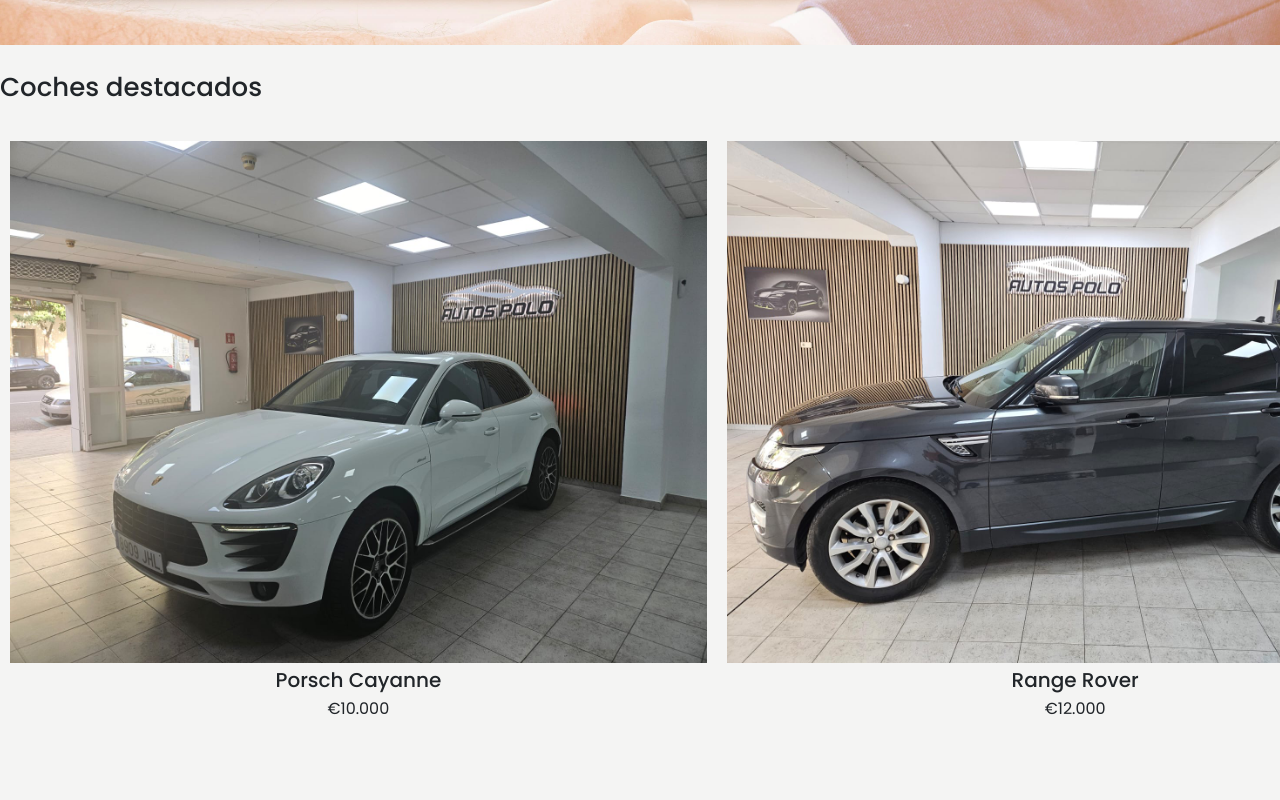
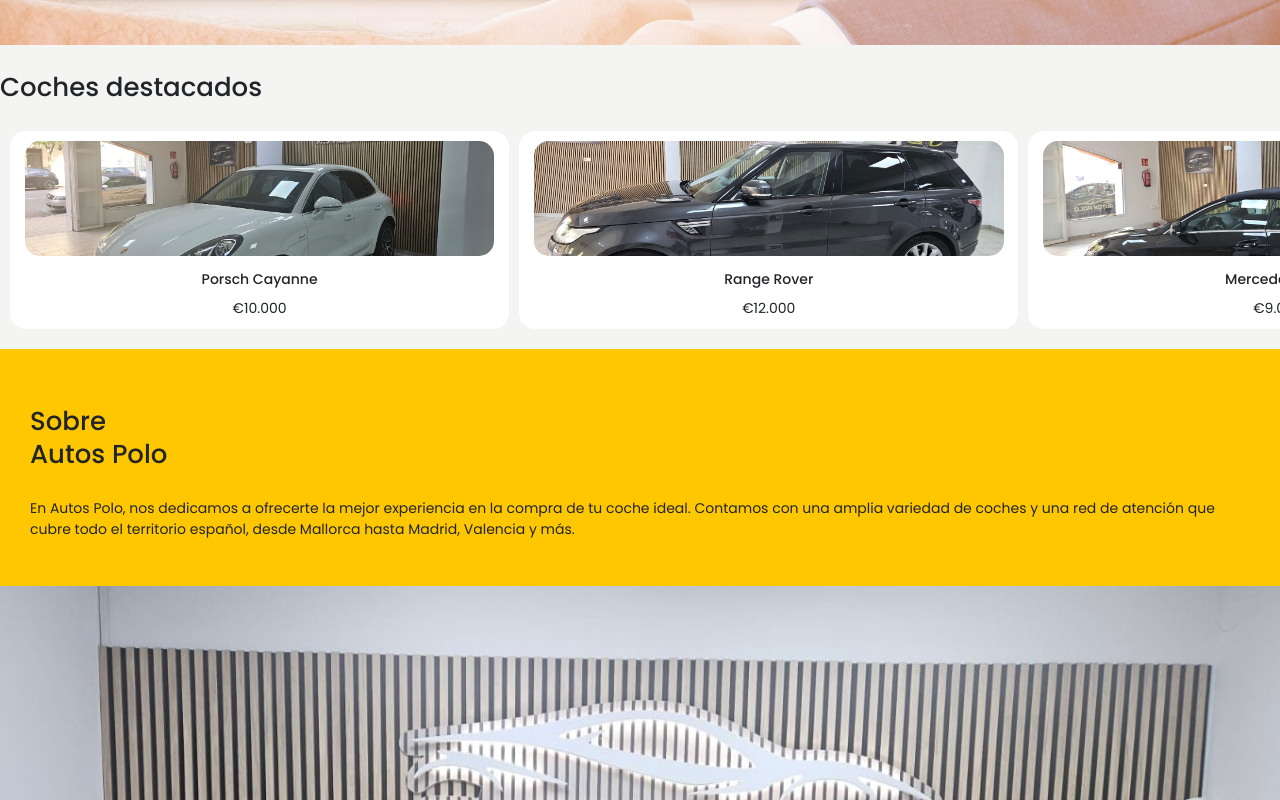
Before and after one commit to justinait/autospolo, a React (Vite) app: page / in a window 1280 px wide. Shown: the part 660-1460 px from the top of the page. Built offline with nearby package versions, Linux system fonts and the light colour scheme; a web font is replaced by a local one.

Commit message:
carousel

```diff
--- a/src/Components/Home/Starred/Starred.css
+++ b/src/Components/Home/Starred/Starred.css
@@ -1,44 +1,33 @@
 .starredCarsImg {
-    width: 100%;
-    height: 125px;
+    width: 98%;
+    height: 115px;
     object-fit: cover;
-}
-.starredTitle{
-    margin: 0;
-}
-.starredPrice{
-    margin: 0;
-    text-align: center;
+    margin-bottom: 5px;
+    object-fit: cover;
+    border-radius: 15px;
+
 }
 
 .starredContainerMap {
     display: flex;
-    /* overflow: hidden;
-    width: 100%;
-    position: relative; */
     overflow-x: scroll;
     scroll-snap-type: x mandatory;
     -webkit-overflow-scrolling: touch;
 }
 
 .starredCarsCard {
-    /* min-width: 50%;
+    flex: 0 0 39%;
     box-sizing: border-box;
     padding: 10px;
-    transition: transform 0.5s ease-in-out; */
-    flex: 0 0 56%; /* 56% del ancho para mostrar 1.8 elementos (100% / 1.8 ≈ 56%) */
-    box-sizing: border-box;
-    padding: 10px;
+    margin: 0 0px 20px 10px;
+    border-radius: 16px;
+    background: white;
     scroll-snap-align: center;
-}
-
-.starredCarsImg {
-    width: 100%;
-    height: auto;
-    object-fit: cover;
+    text-align: center;
 }
 
 .starredTitle, .starredPrice {
     text-align: center;
-    margin: 5px 0;
+    margin: 10px 0 0;
+    font-size: 14px;
 }
```
